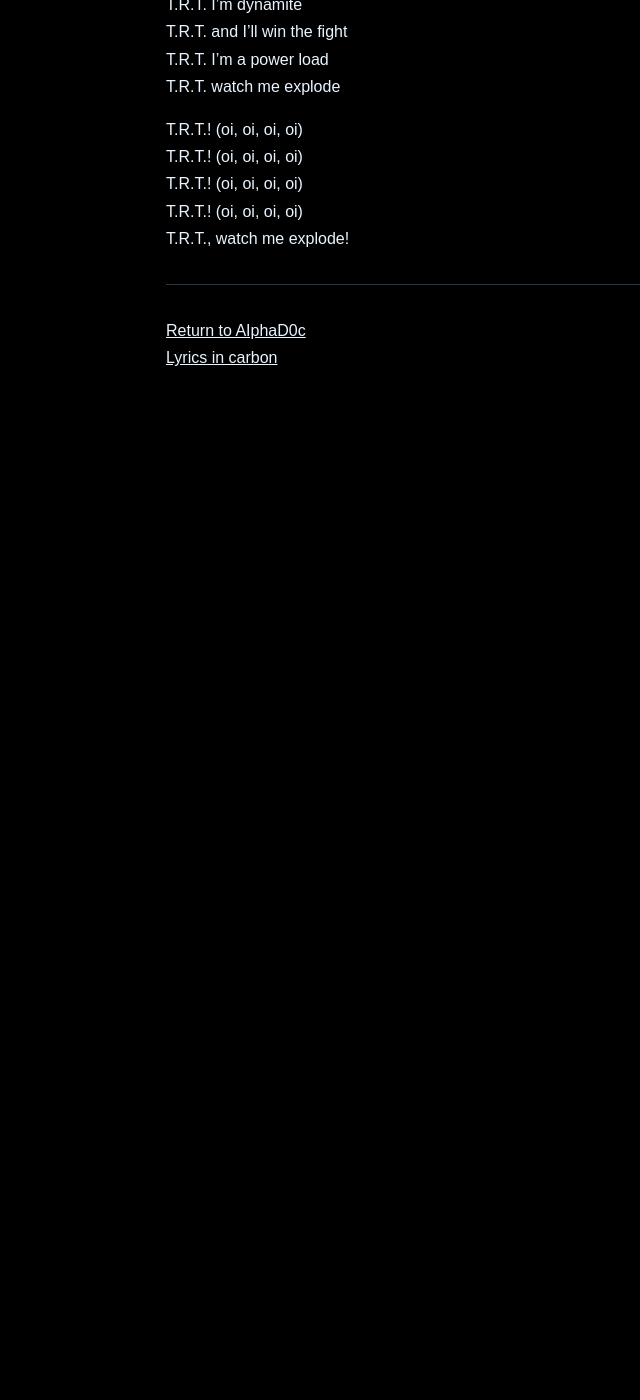
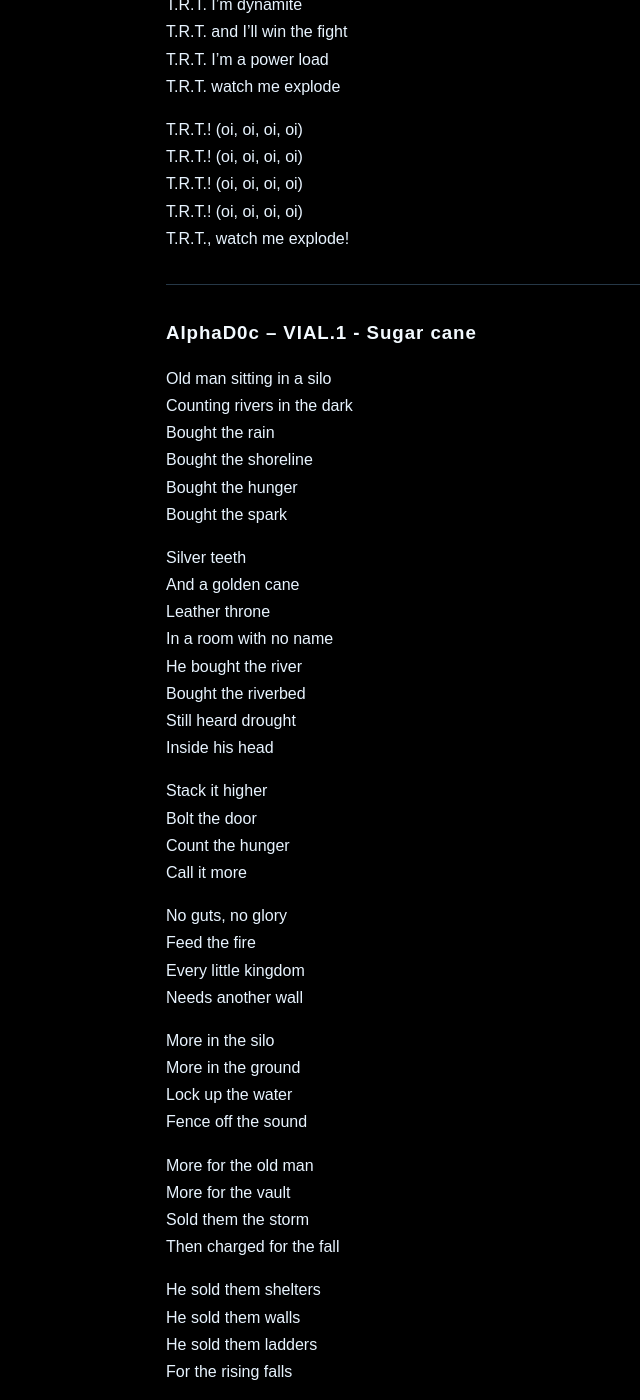
Before and after one commit to AIphaD0c/AIphaD0ctrine, a Jekyll site: the page built from vial1.md, in a window 1280 px wide and 1400 px high, scrolled down 5879 px. Shown: the whole window, without its empty margins (24-664 px from the left). Built offline with Jekyll 4.4.1, drawn with Linux system fonts in a browser that asks for light colours; our own code applies the rules of GitHub Pages for plain Markdown files; before the commit the page ends 6298 px from its top, so only the background shows below that; some of the changed text lies outside the part shown.

Commit message:
Update vial1.md

```diff
--- a/vial1.md
+++ b/vial1.md
@@ -227,5 +227,133 @@ T.R.T., watch me explode!
 
 ---
 
+
+### AIphaD0c – VIAL.1 - Sugar cane
+
+Old man sitting in a silo
+Counting rivers in the dark
+Bought the rain
+Bought the shoreline
+Bought the hunger
+Bought the spark
+
+Silver teeth
+And a golden cane
+Leather throne
+In a room with no name
+He bought the river
+Bought the riverbed
+Still heard drought
+Inside his head
+
+Stack it higher
+Bolt the door
+Count the hunger
+Call it more
+
+No guts, no glory
+Feed the fire
+Every little kingdom
+Needs another wall
+
+More in the silo
+More in the ground
+Lock up the water
+Fence off the sound
+
+More for the old man
+More for the vault
+Sold them the storm
+Then charged for the fall
+
+He sold them shelters
+He sold them walls
+He sold them ladders
+For the rising falls
+
+He sold them windows
+That faced no sky
+He sold them reasons
+Not to ask why
+
+He kept the green square in the desert
+While the children learned to thirst
+Water died outside the fences
+Sprinklers whispered on the turf
+
+Stack it higher
+Bolt the door
+Count the hunger
+Call it more
+
+No guts, no glory
+Feed the fire
+Every little kingdom
+Needs another wall
+
+More in the silo
+More in the ground
+Lock up the water
+Fence off the sound
+
+More for the old man
+More for the vault
+Sold them the storm
+Then charged for the fall
+
+One touch
+Some guts
+Everything turns gold
+
+But the old man’s paws
+Don’t do what they’re told
+
+Shaking hands
+On a golden rail
+Bought the cure
+And stayed frail
+
+Canned-up daylight
+Tanks of rain
+Private Eden
+Under strain
+
+Guards outside
+No sound within
+All that treasure
+Locked him in
+
+He owned the horizon
+But saw it through glass
+Counted the future
+As it passed
+
+More in the silo
+More in the ground
+Lock up the water
+Fence off the sound
+
+More for the old man
+More for the vault
+Sold them the storm
+Then charged for the fall
+
+More in the silo
+More in the grave
+One man watering
+What could not be saved
+
+Gold in his hands
+Hell in his name
+Hand-made coffins
+No one left to blame
+
+Green turned to dust
+The golf course remained
+One man watering
+What could not be saved
+
+---
+
 [Return to AIphaD0c]({{ '/' | relative_url }})
 [Lyrics in carbon]({{ '/lyrics/' | relative_url }})
```
